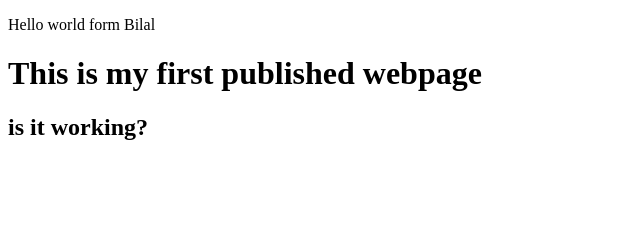
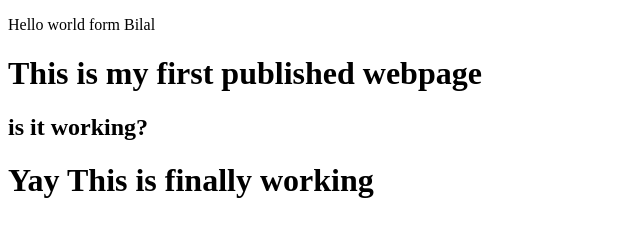
Before and after one commit to Hikue/Introduction, a plain HTML site: page index.html in a window 1280 px wide. Shown: the whole page, without its empty margins (0-640 px from the left). Drawn offline with Linux system fonts and the light colour scheme.

Commit message:
Update index.html

```diff
--- a/index.html
+++ b/index.html
@@ -11,6 +11,7 @@
         <p>Hello world form Bilal</p>
         <h1>This is my first published webpage</h1>
         <h2>is it working?</h2>
+        <h1>Yay This is finally working</h1>
     </div>
 </body>
 </html>
```
